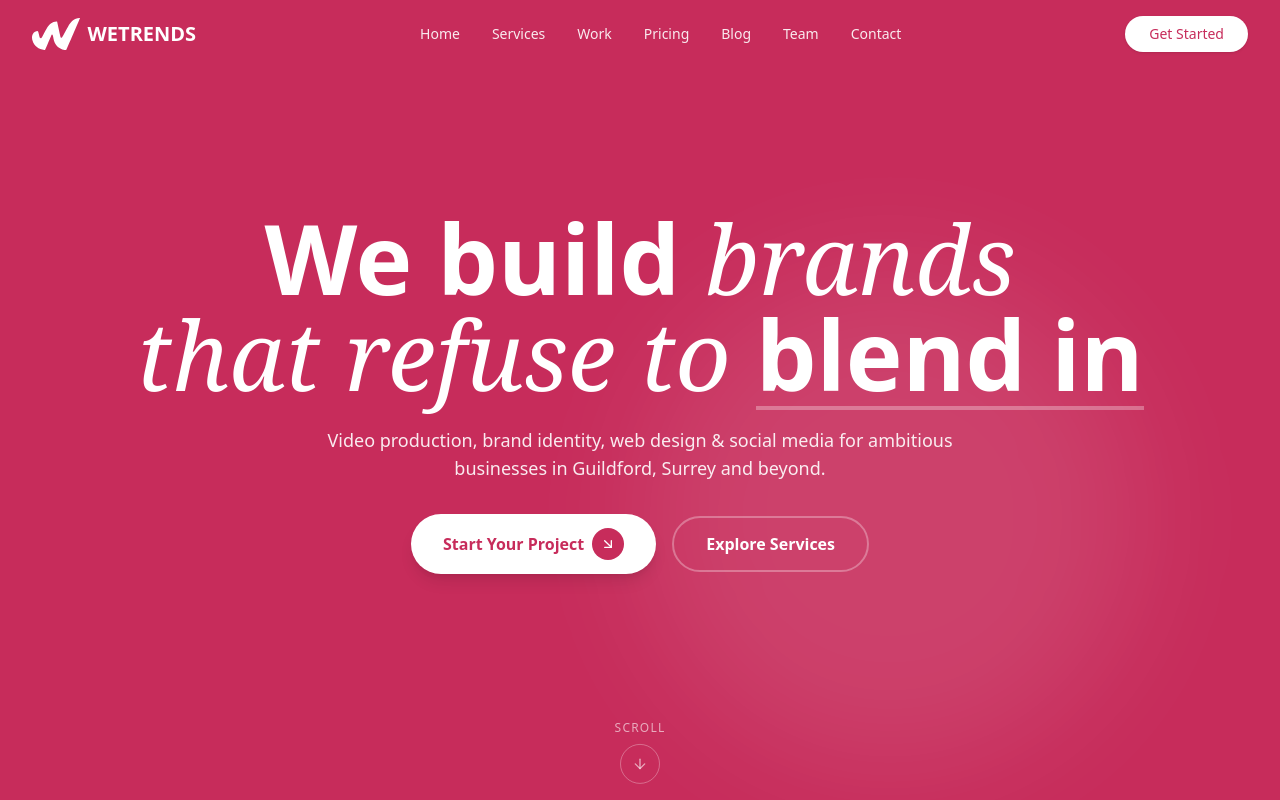
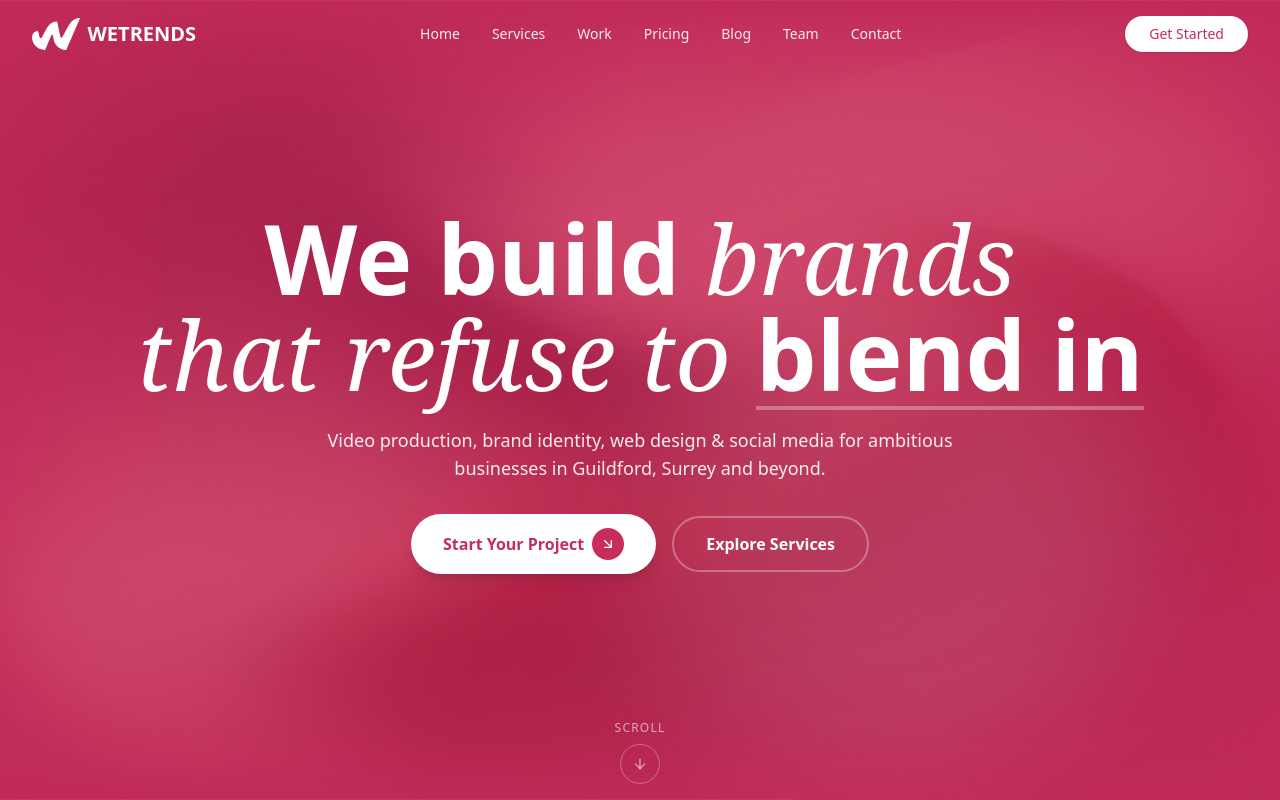
Before and after one commit to 4xeoz/wetrends, a Next.js app in the folder website/: page / in a window 1280 px wide. Shown: the top 800 px of the page. Built offline with nearby package versions, Linux system fonts and the light colour scheme.

Commit message:
Add hero_background.webp as hero section background with pink overlay

```diff
--- a/website/app/_component/home/hero.tsx
+++ b/website/app/_component/home/hero.tsx
@@ -2,6 +2,7 @@
 
 import React from 'react';
 import Link from 'next/link';
+import Image from 'next/image';
 import { ArrowDownRight } from 'lucide-react';
 import { motion } from 'motion/react';
 
@@ -9,7 +10,26 @@ const Hero = () => {
   const baseDelay = 2.5; // 2.3s + 0.2s offset
 
   return (
-    <section className="relative -mt-[72px] flex h-[100svh] min-h-[600px] w-full flex-col overflow-hidden bg-[#C72C5B] pt-[72px]">
+    <section className="relative -mt-[72px] flex h-[100svh] min-h-[600px] w-full flex-col overflow-hidden pt-[72px]">
+      {/* Background Image */}
+      <motion.div
+        initial={{ scale: 1.1, opacity: 0 }}
+        animate={{ scale: 1, opacity: 1 }}
+        transition={{ duration: 1.5, delay: baseDelay - 0.5, ease: [0.22, 1, 0.36, 1] }}
+        className="absolute inset-0 -z-10"
+      >
+        <Image
+          src="/images/hero_background.webp"
+          alt=""
+          fill
+          priority
+          className="object-cover object-center"
+          sizes="100vw"
+        />
+        {/* Overlay for better text readability */}
+        <div className="absolute inset-0 bg-[#C72C5B]/70" />
+      </motion.div>
+
       {/* Large background circle */}
       <motion.div
         initial={{ scale: 0.8, opacity: 0 }}
@@ -17,8 +37,6 @@ const Hero = () => {
         transition={{ duration: 1.2, delay: baseDelay, ease: [0.22, 1, 0.36, 1] }}
         className="pointer-events-none absolute left-1/2 top-1/3 h-[500px] w-[500px] -translate-x-1/2 rounded-full bg-white/10 blur-3xl"
       />
-
-
 
       {/* Main content - centered */}
       <div className="relative z-10 flex flex-1 flex-col items-center justify-center px-4 py-6 text-center sm:px-6 lg:px-8">
```
Also changed, not shown: website/public/images/hero_background.webp (added).
